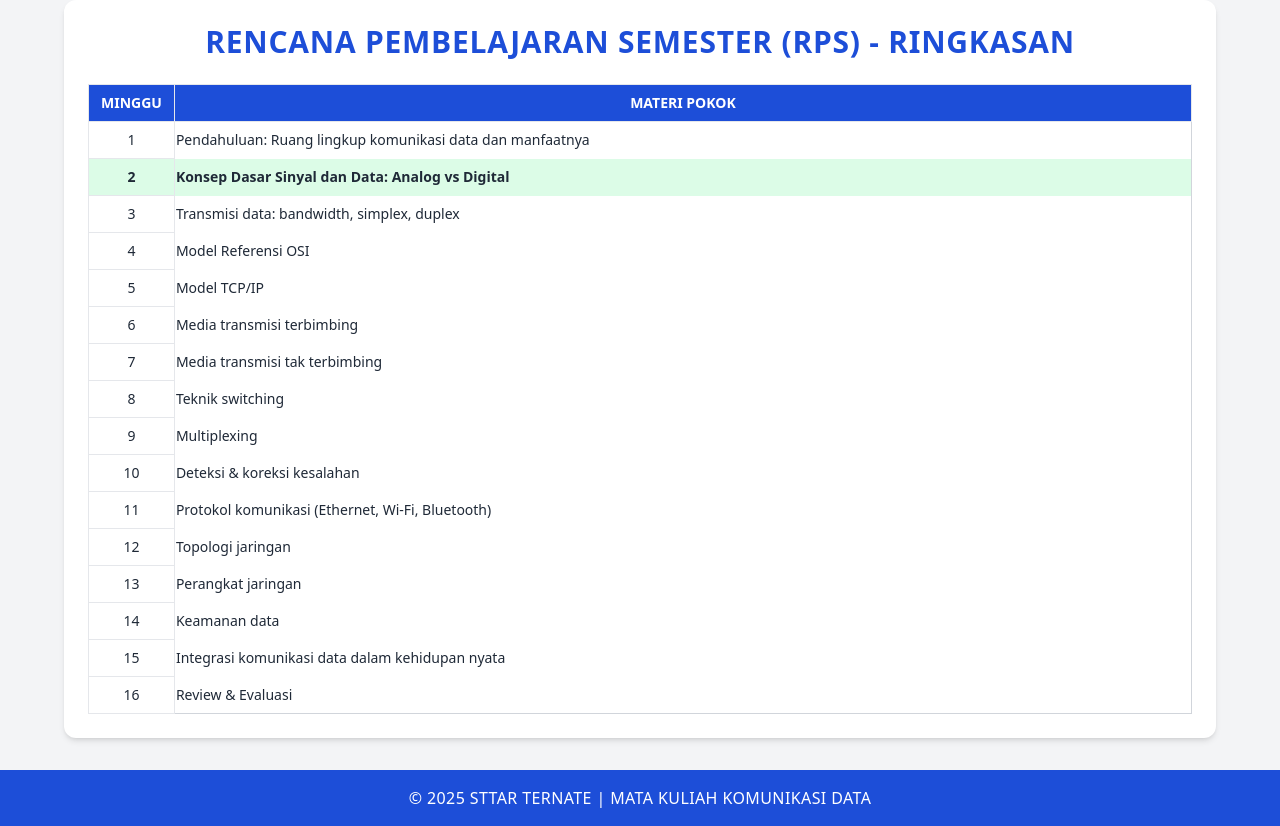
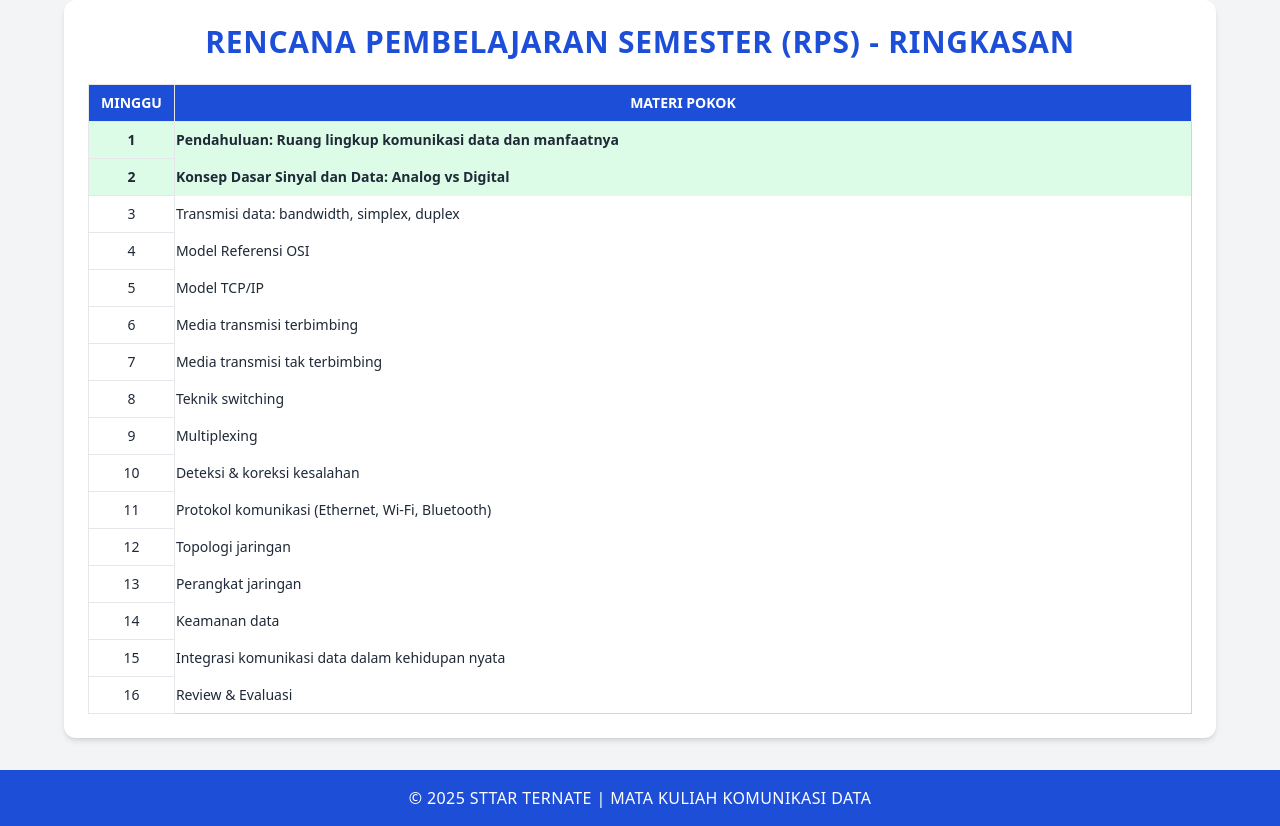
Before and after one commit to komdatSTTAR/komdat, a plain HTML site: page index.html in a window 1280 px wide. Shown: the part 780-1606 px from the top of the page. Drawn offline with nearby package versions, Linux system fonts and the light colour scheme.

Commit message:
Update index.html

```diff
--- a/index.html
+++ b/index.html
@@ -28,11 +28,15 @@
     </h2>
 
     <div class="grid grid-cols-2 sm:grid-cols-4 md:grid-cols-8 gap-3 text-center">
-      <!-- Tombol Pertemuan 1 -->
-      <a href="#" class="bg-blue-500 hover:bg-blue-700 text-white py-2 px-4 rounded-lg shadow-md">1</a>
+      <!-- Tombol Pertemuan 1 (aktif, menuju minggu1.html) -->
+      <a href="minggu1.html"
+         class="bg-green-600 hover:bg-green-700 text-white py-2 px-4 rounded-lg shadow-md font-bold ring-2 ring-green-400">
+        1
+      </a>
 
-      <!-- Tombol Pertemuan 2 (Aktif) -->
-      <a href="minggu2.html" class="bg-green-600 hover:bg-green-700 text-white py-2 px-4 rounded-lg shadow-md font-bold ring-2 ring-green-400">
+      <!-- Tombol Pertemuan 2 (aktif juga) -->
+      <a href="minggu2.html"
+         class="bg-green-600 hover:bg-green-700 text-white py-2 px-4 rounded-lg shadow-md font-bold ring-2 ring-green-400">
         2
       </a>
 
@@ -83,22 +87,28 @@
           </tr>
         </thead>
         <tbody>
-          <tr class="hover:bg-blue-50"><td class="border px-3 py-2 text-center">1</td><td>Pendahuluan: Ruang lingkup komunikasi data dan manfaatnya</td></tr>
-          <tr class="bg-green-100 font-semibold"><td class="border px-3 py-2 text-center">2</td><td>Konsep Dasar Sinyal dan Data: Analog vs Digital</td></tr>
-          <tr class="hover:bg-blue-50"><td class="border px-3 py-2 text-center">3</td><td>Transmisi data: bandwidth, simplex, duplex</td></tr>
-          <tr class="hover:bg-blue-50"><td class="border px-3 py-2 text-center">4</td><td>Model Referensi OSI</td></tr>
-          <tr class="hover:bg-blue-50"><td class="border px-3 py-2 text-center">5</td><td>Model TCP/IP</td></tr>
-          <tr class="hover:bg-blue-50"><td class="border px-3 py-2 text-center">6</td><td>Media transmisi terbimbing</td></tr>
-          <tr class="hover:bg-blue-50"><td class="border px-3 py-2 text-center">7</td><td>Media transmisi tak terbimbing</td></tr>
-          <tr class="hover:bg-blue-50"><td class="border px-3 py-2 text-center">8</td><td>Teknik switching</td></tr>
-          <tr class="hover:bg-blue-50"><td class="border px-3 py-2 text-center">9</td><td>Multiplexing</td></tr>
-          <tr class="hover:bg-blue-50"><td class="border px-3 py-2 text-center">10</td><td>Deteksi & koreksi kesalahan</td></tr>
-          <tr class="hover:bg-blue-50"><td class="border px-3 py-2 text-center">11</td><td>Protokol komunikasi (Ethernet, Wi-Fi, Bluetooth)</td></tr>
-          <tr class="hover:bg-blue-50"><td class="border px-3 py-2 text-center">12</td><td>Topologi jaringan</td></tr>
-          <tr class="hover:bg-blue-50"><td class="border px-3 py-2 text-center">13</td><td>Perangkat jaringan</td></tr>
-          <tr class="hover:bg-blue-50"><td class="border px-3 py-2 text-center">14</td><td>Keamanan data</td></tr>
-          <tr class="hover:bg-blue-50"><td class="border px-3 py-2 text-center">15</td><td>Integrasi komunikasi data dalam kehidupan nyata</td></tr>
-          <tr class="hover:bg-blue-50"><td class="border px-3 py-2 text-center">16</td><td>Review & Evaluasi</td></tr>
+          <tr class="bg-green-100 font-semibold">
+            <td class="border px-3 py-2 text-center">1</td>
+            <td>Pendahuluan: Ruang lingkup komunikasi data dan manfaatnya</td>
+          </tr>
+          <tr class="bg-green-100 font-semibold">
+            <td class="border px-3 py-2 text-center">2</td>
+            <td>Konsep Dasar Sinyal dan Data: Analog vs Digital</td>
+          </tr>
+          <tr><td class="border px-3 py-2 text-center">3</td><td>Transmisi data: bandwidth, simplex, duplex</td></tr>
+          <tr><td class="border px-3 py-2 text-center">4</td><td>Model Referensi OSI</td></tr>
+          <tr><td class="border px-3 py-2 text-center">5</td><td>Model TCP/IP</td></tr>
+          <tr><td class="border px-3 py-2 text-center">6</td><td>Media transmisi terbimbing</td></tr>
+          <tr><td class="border px-3 py-2 text-center">7</td><td>Media transmisi tak terbimbing</td></tr>
+          <tr><td class="border px-3 py-2 text-center">8</td><td>Teknik switching</td></tr>
+          <tr><td class="border px-3 py-2 text-center">9</td><td>Multiplexing</td></tr>
+          <tr><td class="border px-3 py-2 text-center">10</td><td>Deteksi & koreksi kesalahan</td></tr>
+          <tr><td class="border px-3 py-2 text-center">11</td><td>Protokol komunikasi (Ethernet, Wi-Fi, Bluetooth)</td></tr>
+          <tr><td class="border px-3 py-2 text-center">12</td><td>Topologi jaringan</td></tr>
+          <tr><td class="border px-3 py-2 text-center">13</td><td>Perangkat jaringan</td></tr>
+          <tr><td class="border px-3 py-2 text-center">14</td><td>Keamanan data</td></tr>
+          <tr><td class="border px-3 py-2 text-center">15</td><td>Integrasi komunikasi data dalam kehidupan nyata</td></tr>
+          <tr><td class="border px-3 py-2 text-center">16</td><td>Review & Evaluasi</td></tr>
         </tbody>
       </table>
     </div>
```
